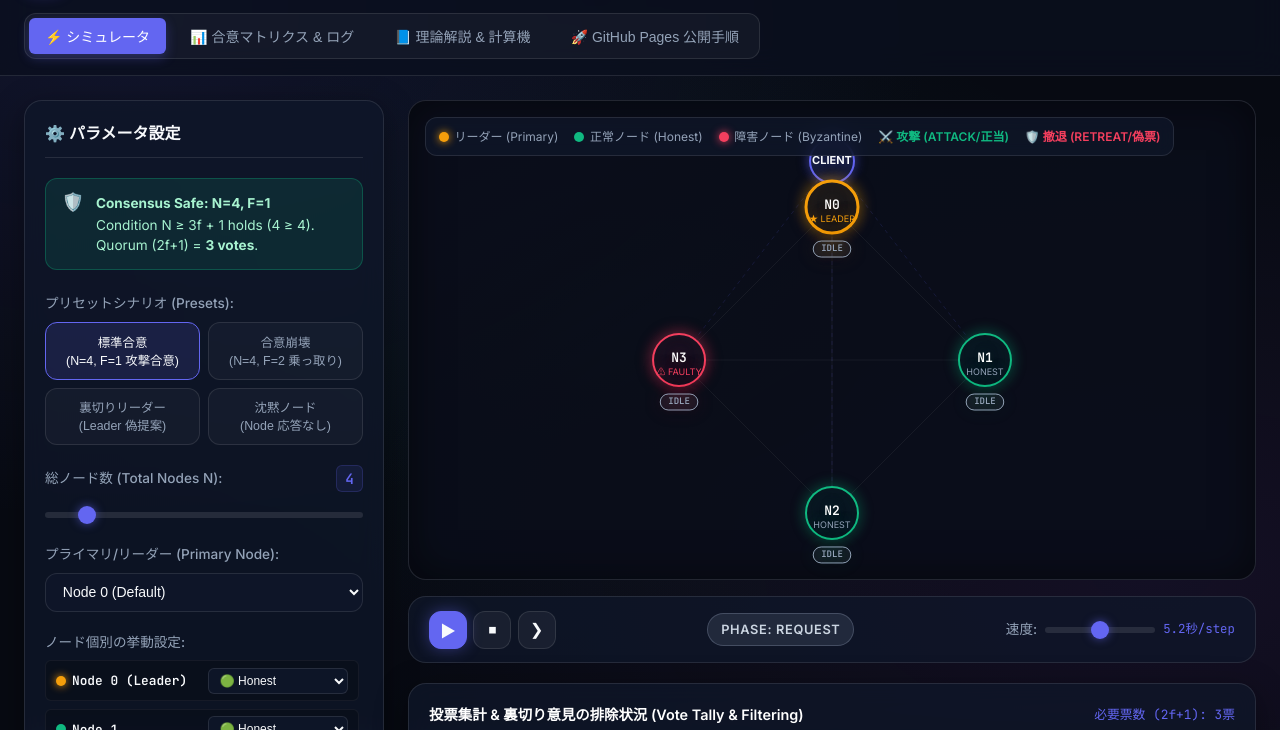
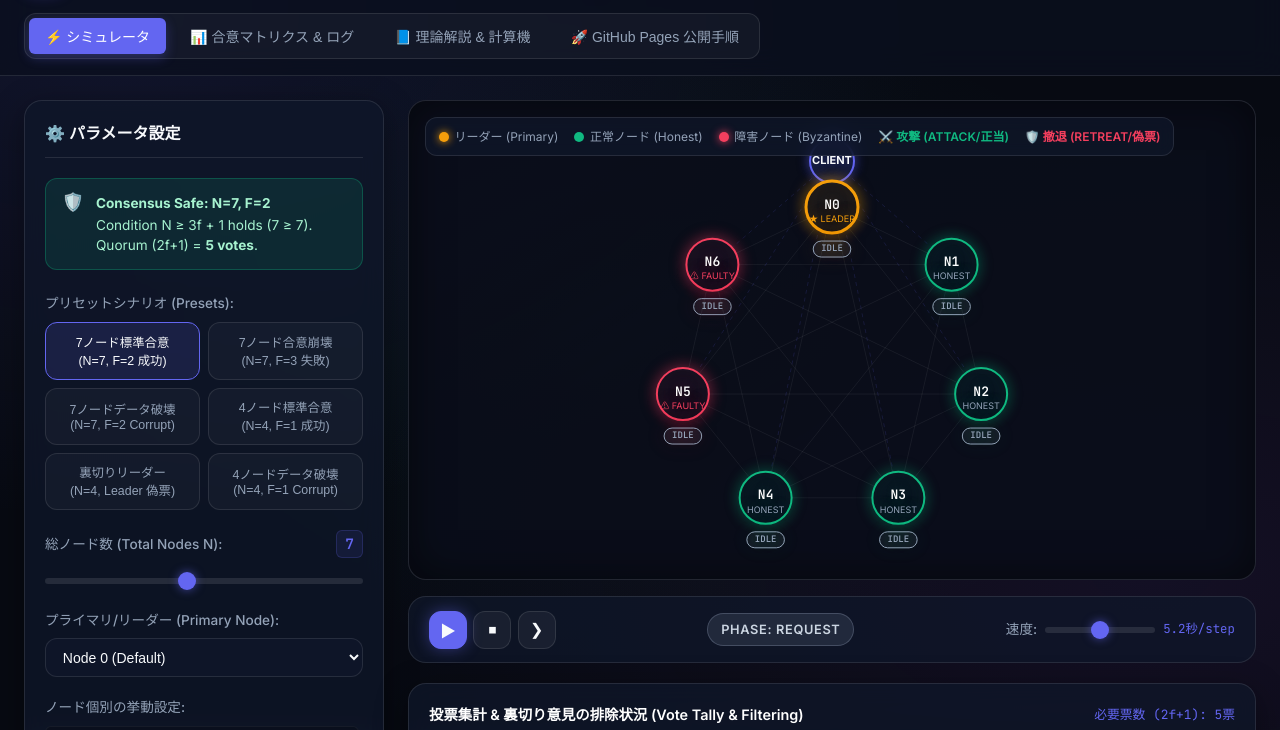
Before and after one commit to kobashi/BFTdemo, a plain HTML site: page index.html in a window 1280 px wide. Shown: the part 67-797 px from the top of the page. Drawn offline with Linux system fonts and the light colour scheme.

Commit message:
Add N=7 default node configuration and 6 scenario presets featuring Corrupt Payload nodes

```diff
--- a/index.html
+++ b/index.html
@@ -43,8 +43,8 @@
           <div id="statusBanner" class="status-banner success">
             <div class="status-icon">🛡️</div>
             <div>
-              <div class="status-title">Consensus Safe: N=4, F=1</div>
-              <div>Condition N ≥ 3f + 1 holds. Quorum (2f+1) = 3.</div>
+              <div class="status-title">Consensus Safe: N=7, F=2</div>
+              <div>Condition N ≥ 3f + 1 holds. Quorum (2f+1) = 5.</div>
             </div>
           </div>
 
@@ -52,10 +52,12 @@
           <div class="control-group">
             <label class="control-label">プリセットシナリオ (Presets):</label>
             <div class="preset-grid">
-              <button id="presetStandard" class="btn-preset active">標準合意<br>(N=4, F=1 攻撃合意)</button>
-              <button id="presetBreakdown" class="btn-preset">合意崩壊<br>(N=4, F=2 乗っ取り)</button>
-              <button id="presetTraitorLeader" class="btn-preset">裏切りリーダー<br>(Leader 偽提案)</button>
-              <button id="presetSilentNode" class="btn-preset">沈黙ノード<br>(Node 応答なし)</button>
+              <button id="presetStandard7" class="btn-preset active">7ノード標準合意<br>(N=7, F=2 成功)</button>
+              <button id="presetBreakdown7" class="btn-preset">7ノード合意崩壊<br>(N=7, F=3 失敗)</button>
+              <button id="presetMultiCorrupt7" class="btn-preset">7ノードデータ破壊<br>(N=7, F=2 Corrupt)</button>
+              <button id="presetStandard4" class="btn-preset">4ノード標準合意<br>(N=4, F=1 成功)</button>
+              <button id="presetTraitorLeader4" class="btn-preset">裏切りリーダー<br>(N=4, Leader 偽票)</button>
+              <button id="presetCorrupt4" class="btn-preset">4ノードデータ破壊<br>(N=4, F=1 Corrupt)</button>
             </div>
           </div>
 
@@ -63,9 +65,9 @@
           <div class="control-group">
             <div class="control-label-row">
               <span class="control-label">総ノード数 (Total Nodes N):</span>
-              <span id="valNodes" class="control-value">4</span>
+              <span id="valNodes" class="control-value">7</span>
             </div>
-            <input type="range" id="sliderNodes" min="3" max="12" value="4">
+            <input type="range" id="sliderNodes" min="3" max="12" value="7">
           </div>
 
           <!-- Select: Primary / Leader -->
@@ -78,6 +80,9 @@
               <option value="1">Node 1</option>
               <option value="2">Node 2</option>
               <option value="3">Node 3</option>
+              <option value="4">Node 4</option>
+              <option value="5">Node 5</option>
+              <option value="6">Node 6</option>
             </select>
           </div>
 
@@ -233,12 +238,12 @@
 
             <div style="display:flex; flex-direction:column; gap:1rem; margin-bottom:1rem;">
               <div>
-                <label class="control-label">総ノード数 (N): <span id="calcNodesVal" class="control-value">4</span></label>
-                <input type="range" id="calcNodes" min="3" max="20" value="4">
+                <label class="control-label">総ノード数 (N): <span id="calcNodesVal" class="control-value">7</span></label>
+                <input type="range" id="calcNodes" min="3" max="20" value="7">
               </div>
               <div>
-                <label class="control-label">許容障害ノード数 (f): <span id="calcFaultsVal" class="control-value">1</span></label>
-                <input type="range" id="calcFaults" min="0" max="6" value="1">
+                <label class="control-label">許容障害ノード数 (f): <span id="calcFaultsVal" class="control-value">2</span></label>
+                <input type="range" id="calcFaults" min="0" max="6" value="2">
               </div>
             </div>
 
--- a/js/ui.js
+++ b/js/ui.js
@@ -10,7 +10,8 @@ import { TheoryController } from './theory.js';
 
 export class UIController {
   constructor() {
-    this.engine = new BFTEngine(4, 0);
+    // Default N=7 nodes
+    this.engine = new BFTEngine(7, 0);
     const canvas = document.getElementById('networkCanvas');
 
     this.renderer = new NetworkRenderer(canvas, this.engine, (nodeId) => {
@@ -30,8 +31,9 @@ export class UIController {
     this.initModalEvents();
     this.initEngineListeners();
 
-    // Default setup: Set Node 3 to lie_split to show traitor exclusion immediately!
-    this.engine.setNodeBehavior(3, 'lie_split');
+    // Default N=7 setup: Node 5 = lie_split, Node 6 = corrupt to show both traitor and corrupt exclusion immediately!
+    this.engine.setNodeBehavior(5, 'lie_split');
+    this.engine.setNodeBehavior(6, 'corrupt');
     this.updateUI();
   }
 
@@ -147,10 +149,12 @@ export class UIController {
 
   initPresets() {
     const presets = {
-      presetStandard: { N: 4, leader: 0, behaviors: { 3: 'lie_split' } },
-      presetBreakdown: { N: 4, leader: 0, behaviors: { 2: 'silent', 3: 'lie_split' } },
-      presetTraitorLeader: { N: 4, leader: 0, behaviors: { 0: 'lie_split' } },
-      presetSilentNode: { N: 4, leader: 0, behaviors: { 3: 'silent' } }
+      presetStandard7: { N: 7, leader: 0, behaviors: { 5: 'lie_split', 6: 'corrupt' } },
+      presetBreakdown7: { N: 7, leader: 0, behaviors: { 4: 'silent', 5: 'lie_split', 6: 'corrupt' } },
+      presetMultiCorrupt7: { N: 7, leader: 0, behaviors: { 5: 'corrupt', 6: 'corrupt' } },
+      presetStandard4: { N: 4, leader: 0, behaviors: { 3: 'lie_split' } },
+      presetTraitorLeader4: { N: 4, leader: 0, behaviors: { 0: 'lie_split' } },
+      presetCorrupt4: { N: 4, leader: 0, behaviors: { 3: 'corrupt' } }
     };
 
     Object.keys(presets).forEach(id => {
```
